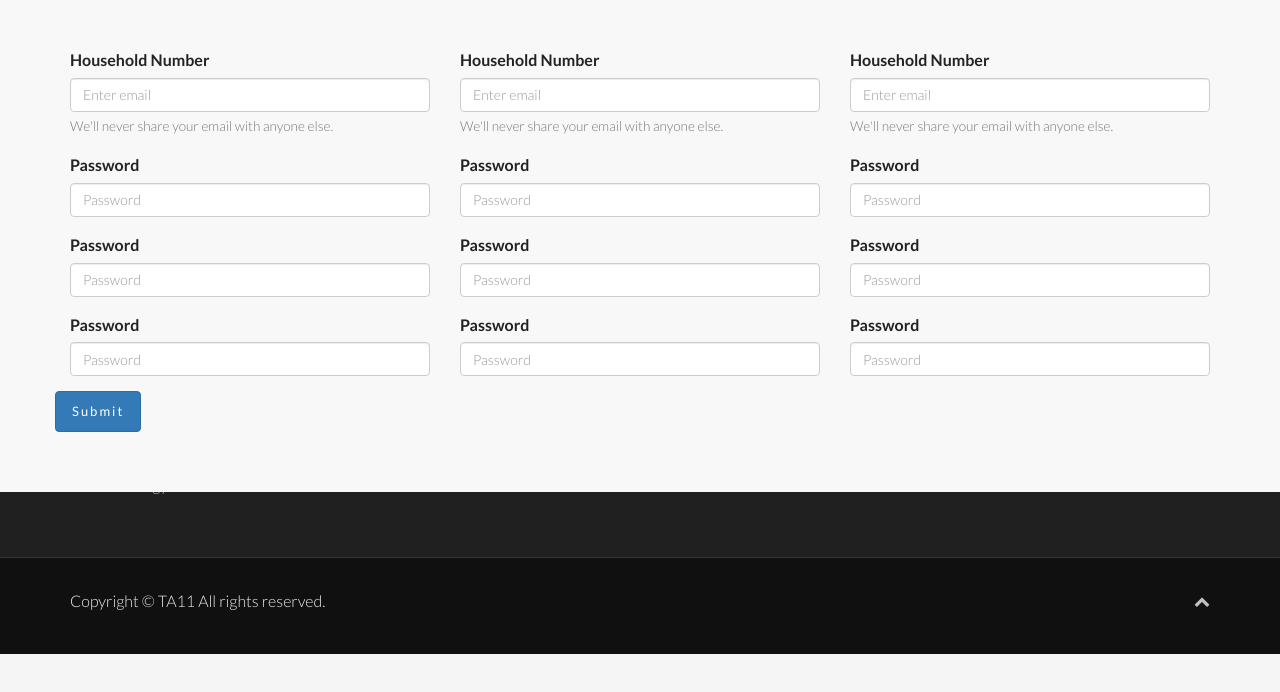
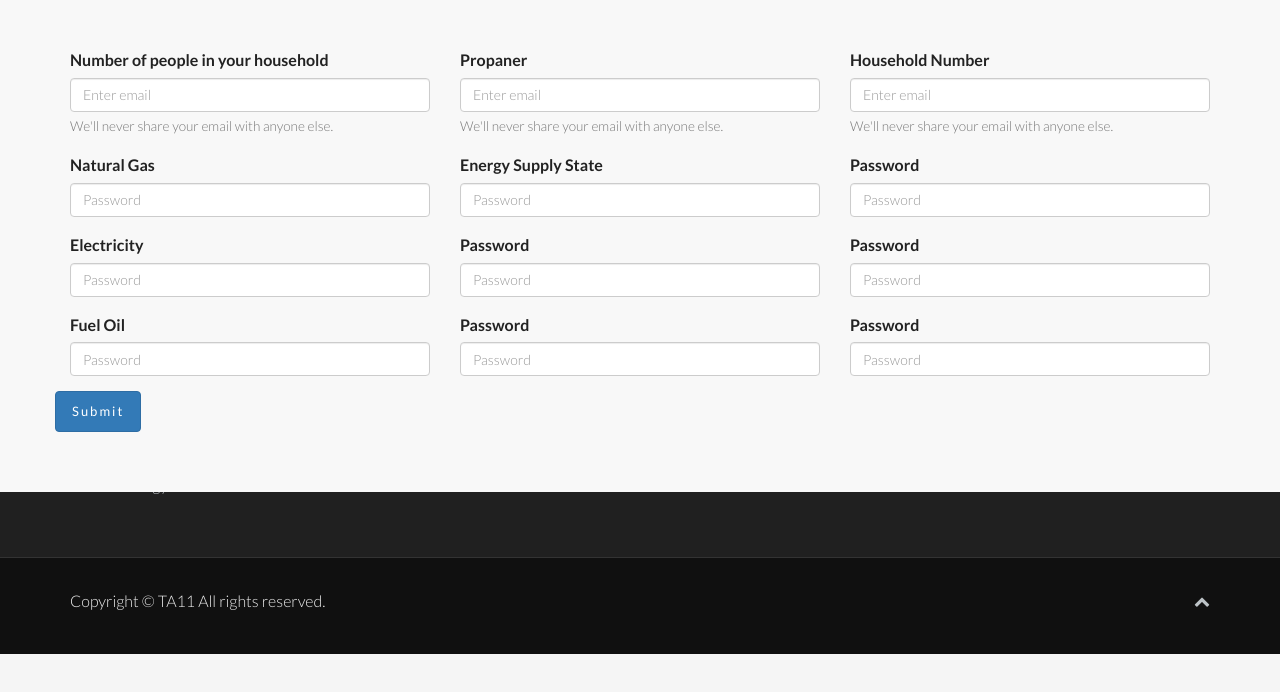
Before and after one commit to XiHawu66/climate_change, a plain HTML site: page frontend/calculator.html in a window 1280 px wide. Shown: the part 146-838 px from the top of the page. Drawn offline with Linux system fonts and the light colour scheme; grey boxes are pictures that could not be loaded.

Commit message:
Change on form

```diff
--- a/frontend/calculator.html
+++ b/frontend/calculator.html
@@ -5,7 +5,7 @@
     <meta name="viewport" content="width=device-width, initial-scale=1.0">
     <meta name="description" content="">
     <meta name="author" content="">
-    <title>Home</title>
+    <title>Footprint</title>
     <link href="css/bootstrap.min.css" rel="stylesheet">
     <link href="css/font-awesome.min.css" rel="stylesheet">
     <link href="css/prettyPhoto.css" rel="stylesheet">
@@ -69,31 +69,31 @@
                 <form>
                     <div class="col-md-4">
                         <div class="form-group">
-                            <label for="household">Household Number</label>
+                            <label for="household">Number of people in your household</label>
                             <input type="email" class="form-control" id="household" aria-describedby="emailHelp" placeholder="Enter email">
                             <small id="emailHelp" class="form-text text-muted">We'll never share your email with anyone else.</small>
                         </div>
                         <div class="form-group">
-                            <label for="exampleInputPassword1">Password</label>
+                            <label for="exampleInputPassword1">Natural Gas</label>
                             <input type="password" class="form-control" id="exampleInputPassword1" placeholder="Password">
                         </div>
                         <div class="form-group">
-                            <label for="exampleInputPassword2">Password</label>
+                            <label for="exampleInputPassword2">Electricity</label>
                             <input type="password" class="form-control" id="exampleInputPassword2" placeholder="Password">
                         </div>
                         <div class="form-group">
-                            <label for="exampleInputPassword3">Password</label>
+                            <label for="exampleInputPassword3">Fuel Oil</label>
                             <input type="password" class="form-control" id="exampleInputPassword3" placeholder="Password">
                         </div>
                     </div>
                     <div class="col-md-4">
                         <div class="form-group">
-                            <label for="household">Household Number</label>
+                            <label for="household">Propaner</label>
                             <input type="email" class="form-control" id="household" aria-describedby="emailHelp" placeholder="Enter email">
                             <small id="emailHelp" class="form-text text-muted">We'll never share your email with anyone else.</small>
                         </div>
                         <div class="form-group">
-                            <label for="exampleInputPassword1">Password</label>
+                            <label for="exampleInputPassword1">Energy Supply State</label>
                             <input type="password" class="form-control" id="exampleInputPassword1" placeholder="Password">
                         </div>
                         <div class="form-group">
```
Also changed, not shown: frontend/report.html (+1 -1 lines).
